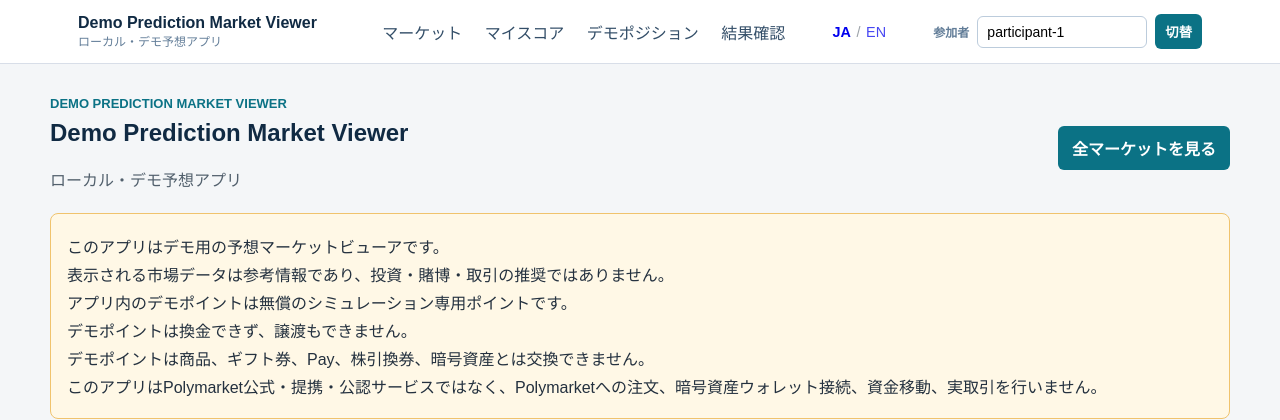
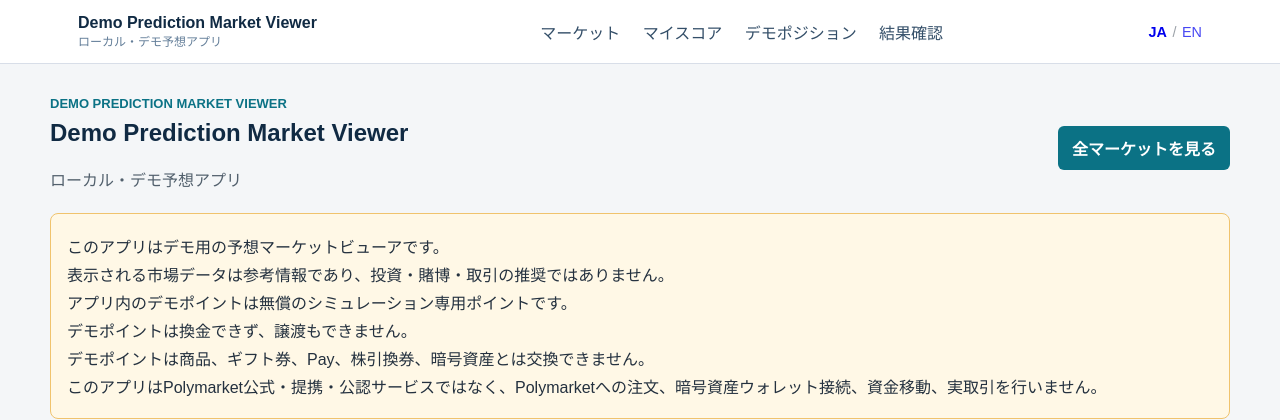
Before and after one commit to rai0409/demo-prediction-market, a FastAPI app: page / in a window 1280 px wide. Shown: the top 420 px of the page. Run offline with FastAPI, Linux system fonts and the light colour scheme; data comes from the database, SQL or seed files in the repository; data that the repository does not hold is empty.

Commit message:
Restrict participant switching to admin mode

```diff
--- a/app/config.py
+++ b/app/config.py
@@ -21,6 +21,8 @@ class Settings:
     strict_participant_access: bool = False
     participant_codes: str = ""
     session_cookie_name: str = "demo_user_id"
+    participant_switch_enabled: bool = False
+    allow_demo_user_header: bool = False
 
 
 def _int_env(name: str, default: int) -> int:
@@ -64,4 +66,6 @@ def get_settings() -> Settings:
         strict_participant_access=_bool_env("DEMO_STRICT_PARTICIPANT_ACCESS", False),
         participant_codes=os.getenv("DEMO_PARTICIPANT_CODES", "").strip(),
         session_cookie_name=os.getenv("DEMO_SESSION_COOKIE_NAME", "demo_user_id").strip() or "demo_user_id",
+        participant_switch_enabled=_bool_env("DEMO_PARTICIPANT_SWITCH_ENABLED", False),
+        allow_demo_user_header=_bool_env("DEMO_ALLOW_USER_HEADER", False),
     )
--- a/app/main.py
+++ b/app/main.py
@@ -172,24 +172,40 @@ def validate_strict_participant_code(raw_code: str | None) -> str | None:
 
 def current_demo_user_id(request: Request, conn: sqlite3.Connection) -> str:
     cookie_name = demo_session_cookie_name()
+
+    # Development/test-only participant override. Disabled by default.
+    raw_header_override = (
+        request.headers.get(DEMO_USER_HEADER)
+        if settings.allow_demo_user_header
+        else None
+    )
+
     if settings.strict_participant_access:
-        raw_override = request.query_params.get("demo_user") or request.headers.get(DEMO_USER_HEADER)
-        if raw_override:
-            user_id = validate_strict_participant_code(raw_override)
+        if raw_header_override:
+            user_id = validate_strict_participant_code(raw_header_override)
             if user_id is None:
-                raise HTTPException(status_code=403, detail="participant code is not allowed for this demo")
+                raise HTTPException(
+                    status_code=403,
+                    detail="participant code is not allowed for this demo",
+                )
             return ensure_demo_user(conn, user_id)
+
         cookie_user_id = request.cookies.get(cookie_name)
         if cookie_user_id:
             user_id = validate_strict_participant_code(cookie_user_id)
             if user_id is None:
-                raise HTTPException(status_code=403, detail="participant session is not allowed for this demo")
+                raise HTTPException(
+                    status_code=403,
+                    detail="participant session is not allowed for this demo",
+                )
             return ensure_demo_user(conn, user_id)
+
         return ensure_demo_user(conn, DEMO_USER_ID)
 
+    # Normal product requests do not accept participant identity from query
+    # parameters. Identity comes from the existing participant cookie/session.
     user_id = (
-        request.query_params.get("demo_user")
-        or request.headers.get(DEMO_USER_HEADER)
+        raw_header_override
         or request.cookies.get(cookie_name)
         or DEMO_USER_ID
     )
@@ -218,7 +234,7 @@ def set_csrf_cookie(response, token: str):
 
 
 def set_demo_user_cookie_if_needed(response, request: Request, user_id: str):
-    if request.query_params.get("demo_user") or request.headers.get(DEMO_USER_HEADER):
+    if settings.allow_demo_user_header and request.headers.get(DEMO_USER_HEADER):
         response.set_cookie(
             demo_session_cookie_name(),
             user_id,
@@ -304,13 +320,18 @@ def require_admin(request: Request) -> JSONResponse | None:
 
 
 def record_operation_rejection(request: Request, category: str, reason: str) -> None:
+    participant = request.cookies.get(demo_session_cookie_name()) or "-"
+
+    if settings.allow_demo_user_header:
+        participant = request.headers.get(DEMO_USER_HEADER) or participant
+
     _operation_rejections.append(
         {
             "時刻": datetime.now(timezone.utc).strftime("%Y-%m-%d %H:%M"),
             "種別": category,
             "理由": reason,
             "経路": request.url.path,
-            "参加者": request.headers.get(DEMO_USER_HEADER) or request.cookies.get(demo_session_cookie_name()) or "-",
+            "参加者": participant,
         }
     )
     del _operation_rejections[:-100]
@@ -879,6 +900,10 @@ async def admin_audit_access(request: Request):
 
 @app.post("/demo-user")
 async def set_demo_user(request: Request, conn: sqlite3.Connection = Depends(get_conn)):
+    if not settings.participant_switch_enabled:
+        record_operation_rejection(request, "participant", "参加者切替無効")
+        raise HTTPException(status_code=404, detail="not found")
+
     csrf_error = require_csrf(request)
     if csrf_error:
         return csrf_error
--- a/app/static/styles.css
+++ b/app/static/styles.css
@@ -528,27 +528,3 @@ th {
 .lang-switch span {
   opacity: 0.45;
 }
-
-.demo-user-switch {
-  align-items: center;
-  display: inline-flex;
-  gap: 8px;
-  white-space: nowrap;
-}
-
-.demo-user-switch label {
-  color: #627d98;
-  font-size: 12px;
-  font-weight: 700;
-}
-
-.demo-user-switch input {
-  font-size: 14px;
-  max-width: 150px;
-  padding: 7px 9px;
-}
-
-.demo-user-switch button {
-  margin-top: 0;
-  padding: 8px 10px;
-}
--- a/app/templates/base.html
+++ b/app/templates/base.html
@@ -30,12 +30,6 @@
         <a href="{{ lang_url_en }}" class="{% if lang == 'en' %}active{% endif %}">EN</a>
       </div>
 
-      <form class="demo-user-switch" action="/demo-user?csrf_token={{ csrf_token }}" method="post">
-        <input type="hidden" name="csrf_token" value="{{ csrf_token }}">
-        <label for="demo-user-input">{% if lang == "en" %}Participant{% else %}参加者{% endif %}</label>
-        <input id="demo-user-input" name="demo_user" type="text" value="{{ demo_user_id }}" maxlength="40" autocomplete="off">
-        <button type="submit">{% if lang == "en" %}Switch{% else %}切替{% endif %}</button>
-      </form>
     </header>
 
     <main class="page">
```
Also changed, not shown: tests/conftest.py (+9 -1 lines), tests/test_demo_user_isolation.py (+12 -4 lines), tests/test_operation_protection.py (+6 -3 lines), tests/test_participant_access.py (added, +196 -0 lines), tests/test_routes.py (+12 -2 lines), 1 other file.
